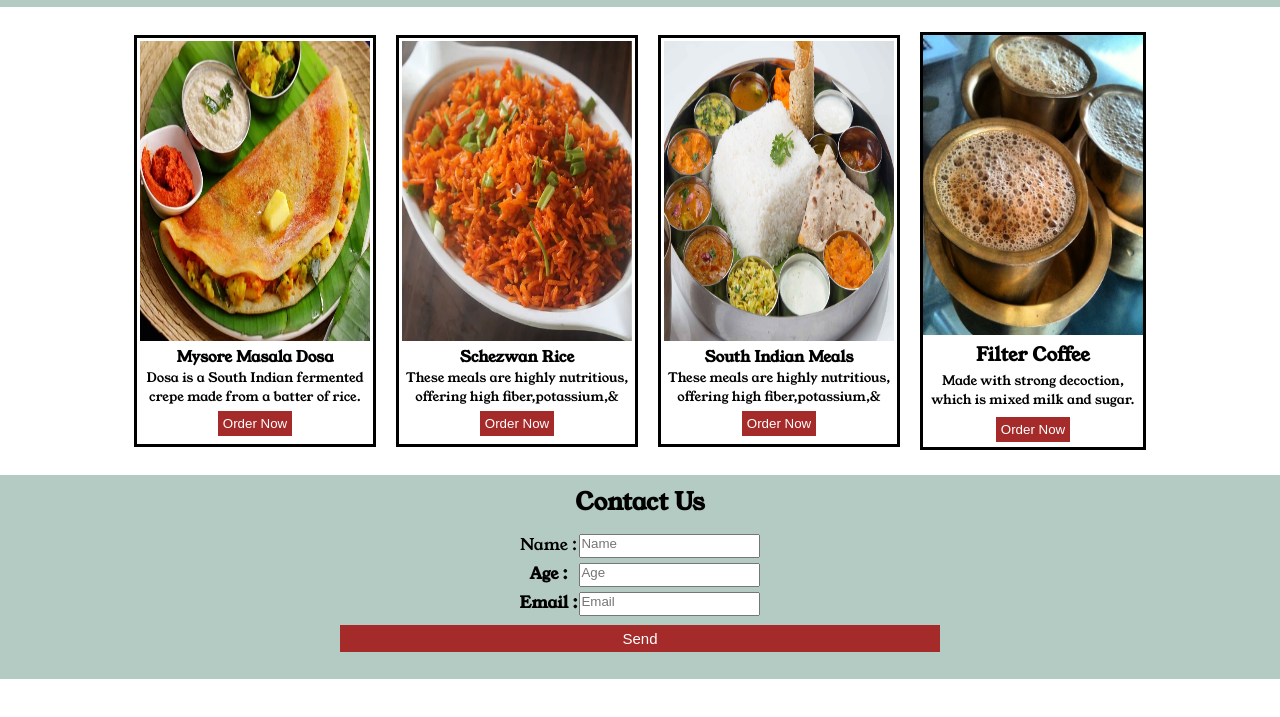
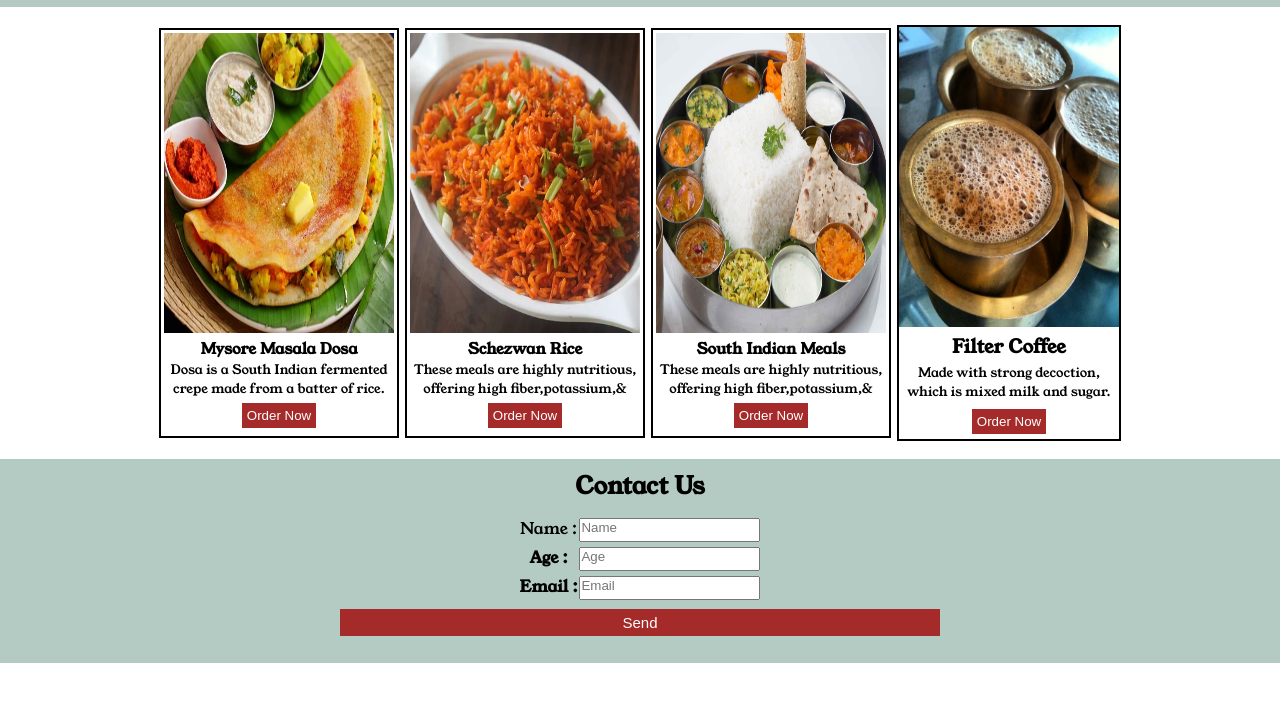
Before and after one commit to padmini1405/basic-restaurant-website, a plain HTML site: page index.html in a window 1280 px wide. Shown: the part 71-788 px from the top of the page. Drawn offline with Linux system fonts and the light colour scheme.

Commit message:
Update style.css

```diff
--- a/style.css
+++ b/style.css
@@ -18,8 +18,8 @@ body {
 .section-two__post2,
 .section-two__post3,
 .section-two__post4 {
-    border: solid 3px;
-    margin: 10px;
+    border: solid 2px;
+    margin: 3px;
     text-align: center;
 }
 
```
